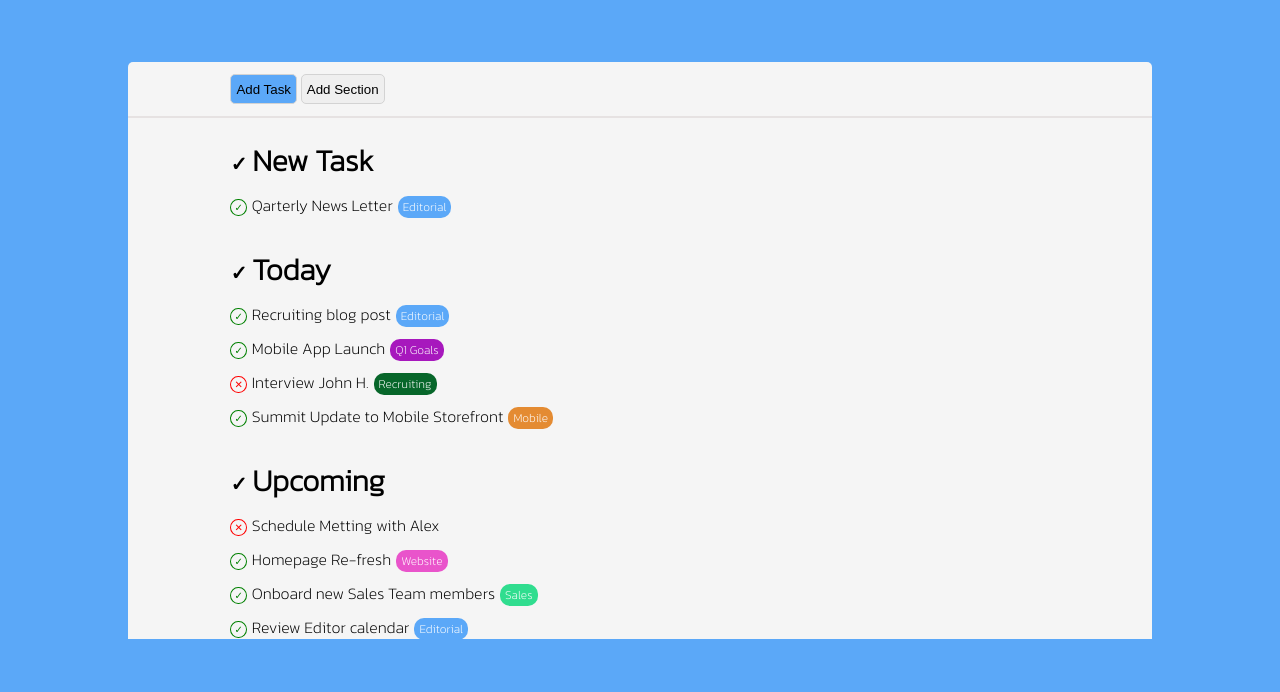
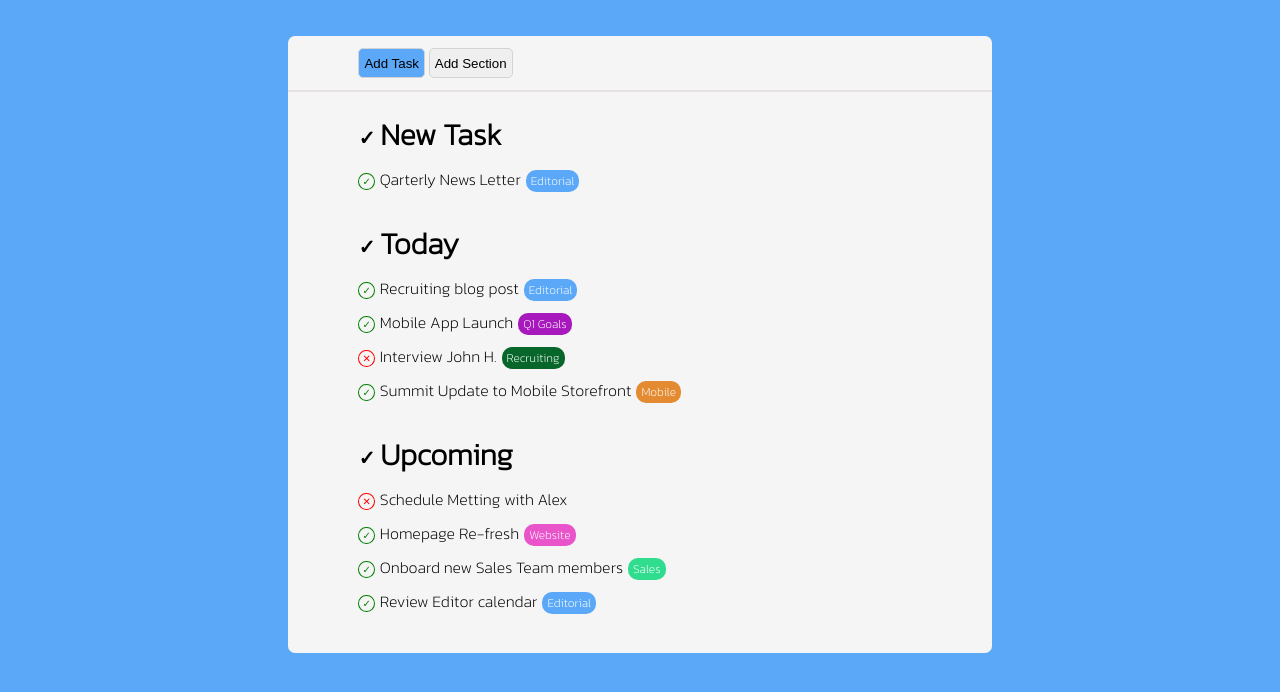
Before and after one commit to PietroDeBianchi/html-css-toboolist, a plain HTML site: page index.html in a window 1280 px wide. Shown: the part 92-784 px from the top of the page. Drawn offline with Linux system fonts and the light colour scheme.

Commit message:
FNITO! :)

```diff
--- a/index.html
+++ b/index.html
@@ -38,7 +38,7 @@
                 <p>Summit Update to Mobile Storefront<span style="background-color: rgb(228, 139, 50)">Mobile</span></p>
             </section>
 
-            <section>
+            <section id="last-section">
                 <h2>Upcoming</h2>
                 <p class="denied">Schedule Metting with Alex</p>
                 <p>Homepage Re-fresh<span style="background-color: rgb(233, 84, 203)">Website</span></p>
--- a/style.css
+++ b/style.css
@@ -9,6 +9,7 @@
 body {
     font-family: 'Kanit', sans-serif;
     background-color: rgb(91, 168, 248);
+    padding-bottom: 4%;
 }
 
 /* HEADER STYLE PART */
@@ -33,11 +34,11 @@ header img {
 /*  MAIN STYLE PART */
 
 main {
-    width: 80%;
+    width: 55%;
     margin: auto;
-    margin-top: 5%;
+    margin-top: 3%;
     background-color: whitesmoke;
-    border-radius: 5px 5px 0 0;
+    border-radius: 7px;
 
 }
 
@@ -117,3 +118,9 @@ p::before {
     border-radius:50%;
     margin-right: 5px;
 }
+
+/* last part */
+
+#last-section {
+    padding-bottom: 30px;
+}
```
